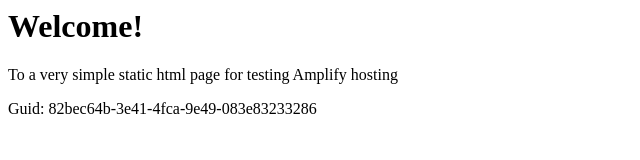
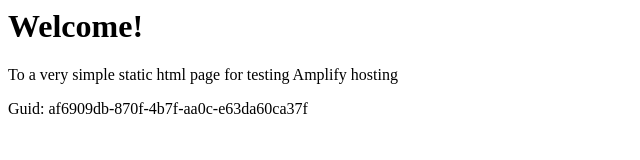
Before and after one commit to aws-aemilia-pdx/Github-PR-Commit-Integration-Test-DoNotTouch-GithubWebhookPreviewCanaryTest-v1-preprod-us-west-2, a website: page src/index.html in a window 1280 px wide. Shown: the full height of the page, 0-640 px from the left. Drawn offline with Linux system fonts and the light colour scheme.

Commit message:
commit from integ tests

```diff
--- a/src/index.html
+++ b/src/index.html
@@ -12,6 +12,6 @@
 <body>
     <h1>Welcome!</h1>
     <p>To a very simple static html page for testing Amplify hosting</p>
-    <p>Guid: 82bec64b-3e41-4fca-9e49-083e83233286</p></body>
+    <p>Guid: af6909db-870f-4b7f-aa0c-e63da60ca37f</p></body>
 
 </html>
```
